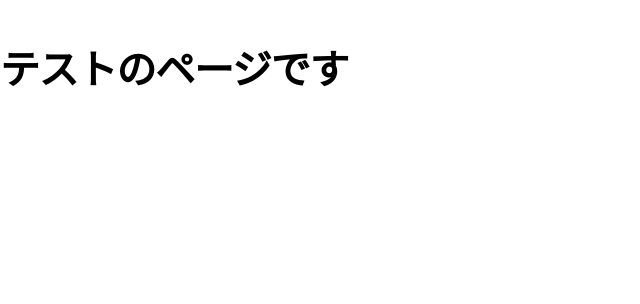
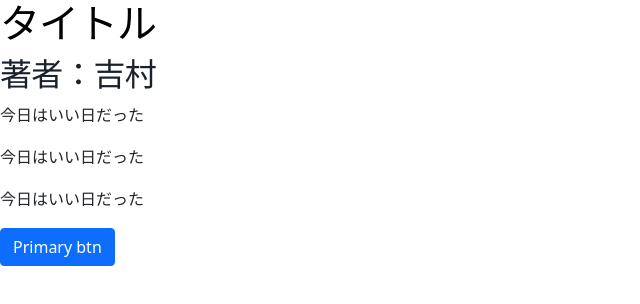
Before and after one commit to Satomaru178/gatsby-benkyoukai, a Gatsby site: page /test in a window 1280 px wide. Shown: the whole page, without its empty margins (0-640 px from the left). Built offline with nearby package versions, Linux system fonts and the light colour scheme; Gatsby itself is replaced by a stand-in of ours.

Commit message:
new changes

```diff
--- a/gatsby-browser.js
+++ b/gatsby-browser.js
@@ -8,3 +8,6 @@ import "./src/style.css"
 
 // Highlighting for code blocks
 import "prismjs/themes/prism.css"
+
+// bootstrap CSS styles
+import 'bootstrap/dist/css/bootstrap.min.css';
--- a/package.json
+++ b/package.json
@@ -8,6 +8,7 @@
     "url": "https://github.com/gatsbyjs/gatsby/issues"
   },
   "dependencies": {
+    "bootstrap": "^5.1.3",
     "gatsby": "^4.2.0",
     "gatsby-plugin-feed": "^4.2.0",
     "gatsby-plugin-gatsby-cloud": "^4.2.0",
@@ -27,6 +28,7 @@
     "gatsby-transformer-sharp": "^4.2.0",
     "prismjs": "^1.25.0",
     "react": "^17.0.1",
+    "react-bootstrap": "^2.0.3",
     "react-dom": "^17.0.1",
     "react-helmet": "^6.1.0",
     "typeface-merriweather": "0.0.72",
--- /dev/null
+++ b/src/components/header.js
@@ -0,0 +1,15 @@
+import * as React from "react";
+import { titleStyle } from "./header.module.css";
+
+// コンポーネント
+export function Header(props) {
+  const { title, author, children} = props
+
+  return (
+    <div>
+      <h1 className={titleStyle}>{title}</h1>
+      <h2>著者：{author}</h2>
+      {children}
+    </div>
+  )
+}
--- /dev/null
+++ b/src/components/header.module.css
@@ -0,0 +1,4 @@
+.title-style {
+  font-weight: bold;
+  color: red;
+}
--- a/src/pages/test/index.js
+++ b/src/pages/test/index.js
@@ -1,10 +1,20 @@
 import * as React from "react"
+import { Header } from "../../components/header";
+import { Button } from "react-bootstrap";
 
-function test() {
-
+function Sample() {
   return (
-    <h1>テストのページです</h1>
+    <>
+      <Header title="タイトル" author="吉村">
+        <p>今日はいい日だった</p>
+        <p>今日はいい日だった</p>
+        <p>今日はいい日だった</p>
+      </Header>
+      <Button variant="primary">
+        Primary btn
+      </Button>
+    </>
   )
 }
 
-export default test
+export default Sample
```
Also changed, not shown: 1 other file.
